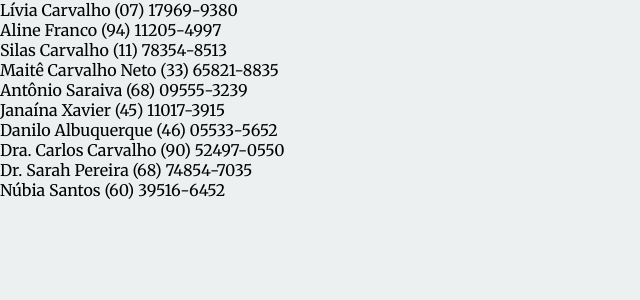
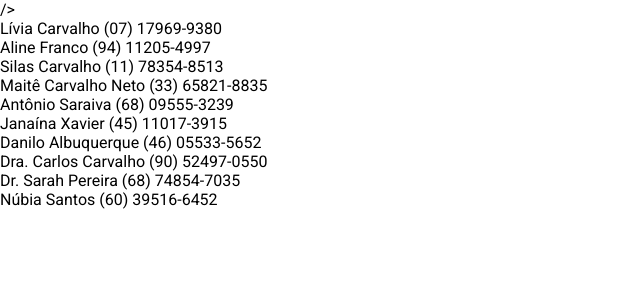
Before and after one commit to Uvacoder/data-table, a Vue app: page / in a window 1280 px wide. Shown: the top 300 px of the page, without its empty margins (0-640 px from the left). Built offline with nearby package versions, Linux system fonts and the light colour scheme.

Commit message:
feat: Change fonts

```diff
--- a/public/index.html
+++ b/public/index.html
@@ -7,16 +7,20 @@
     <link rel="icon" href="<%= BASE_URL %>favicon.ico" />
     <link rel="preconnect" href="https://fonts.gstatic.com" />
     <link
-      href="https://fonts.googleapis.com/css2?family=Merriweather:wght@300;400;700;900&display=swap"
+      href="https://fonts.googleapis.com/css2?family=Roboto:wght@400;500;700;900&display=swap"
       rel="stylesheet"
+      <link
+      href="https://fonts.googleapis.com/css2?family=Roboto+Mono:wght@300;400;500;600;700&display=swap"
+      rel="stylesheet"
+    />
     />
     <title><%= htmlWebpackPlugin.options.title %></title>
   </head>
   <body>
     <noscript>
       <strong>
-        We're sorry but <%= htmlWebpackPlugin.options.title %> doesn't work properly without
-        JavaScript enabled. Please enable it to continue.
+        We're sorry but <%= htmlWebpackPlugin.options.title %> doesn't work
+        properly without JavaScript enabled. Please enable it to continue.
       </strong>
     </noscript>
     <div id="app"></div>
--- a/src/assets/styles/_reset.scss
+++ b/src/assets/styles/_reset.scss
@@ -10,8 +10,7 @@
   text-decoration: none;
 }
 
-*:focus-visible,
-button:focus {
+*:focus-visible {
   box-shadow: 0 0 1px 2px $light-blue;
   outline: none;
 }
@@ -23,10 +22,10 @@ html {
 body {
   width: 100%;
   height: 100vh;
-  background-color: $grey;
+  background-color: #fff;
   -webkit-font-smoothing: antialiased;
   -moz-osx-font-smoothing: grayscale;
-  font-family: "Merriweather", serif;
+  font-family: $font-primary;
 }
 
 a {
--- a/src/assets/styles/_variables.scss
+++ b/src/assets/styles/_variables.scss
@@ -3,3 +3,6 @@ $dark: #333;
 $light-blue: #3d9df2;
 $dark-blue: #2c3e50;
 $purple: #5d1f9c;
+
+$font-primary: "Roboto", sans-serif;
+$font-mono: "Roboto Mono", monospace;
```
